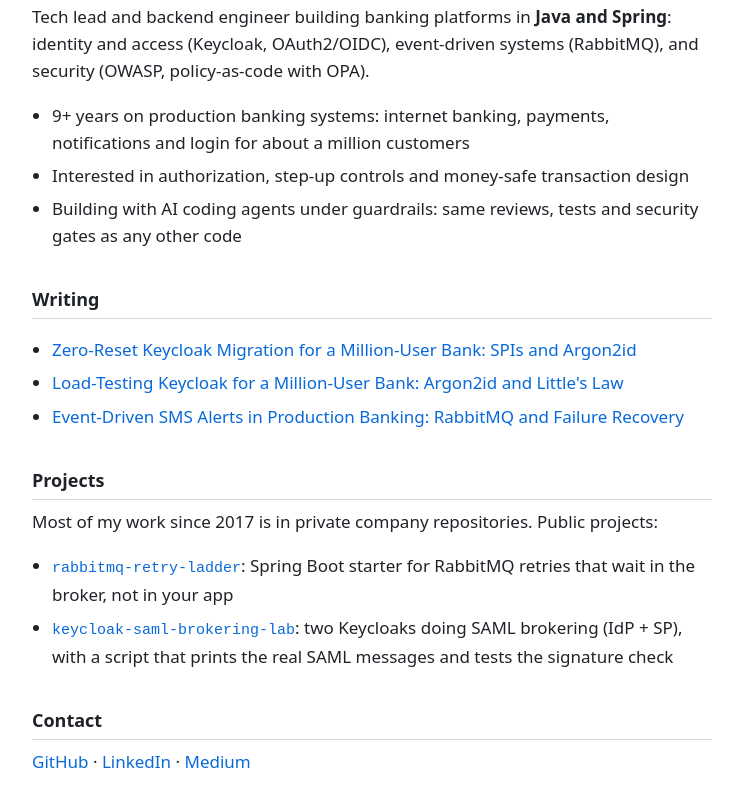
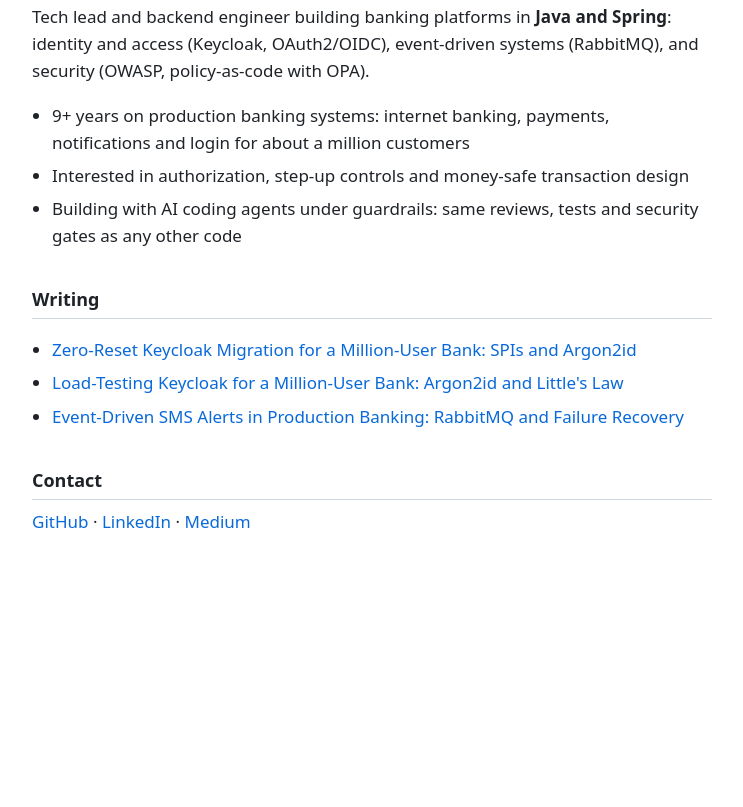
Before and after one commit to mushfika-faria-nova/mushfika-faria-nova, a plain HTML site: page public/index.html in a window 1280 px wide. Shown: the part 129-936 px from the top of the page, without its empty margins (268-1011 px from the left). After the commit the page ends 800 px from the top, so only its background shows below. Drawn offline with Linux system fonts and the light colour scheme.

Commit message:
Remove projects section from site for now

```diff
--- a/public/index.html
+++ b/public/index.html
@@ -43,13 +43,6 @@
     <li><a href="https://medium.com/@mushfika.faria.nova/event-driven-sms-alerts-in-production-banking-rabbitmq-and-failure-recovery-59777d11081c">Event-Driven SMS Alerts in Production Banking: RabbitMQ and Failure Recovery</a></li>
   </ul>
 
-  <h2>Projects</h2>
-  <p>Most of my work since 2017 is in private company repositories. Public projects:</p>
-  <ul>
-    <li><a href="https://github.com/mushfika-faria-nova/rabbitmq-retry-ladder"><code>rabbitmq-retry-ladder</code></a>: Spring Boot starter for RabbitMQ retries that wait in the broker, not in your app</li>
-    <li><a href="https://github.com/mushfika-faria-nova/keycloak-saml-brokering-lab"><code>keycloak-saml-brokering-lab</code></a>: two Keycloaks doing SAML brokering (IdP + SP), with a script that prints the real SAML messages and tests the signature check</li>
-  </ul>
-
   <h2>Contact</h2>
   <p>
     <a href="https://github.com/mushfika-faria-nova">GitHub</a> ·
```
